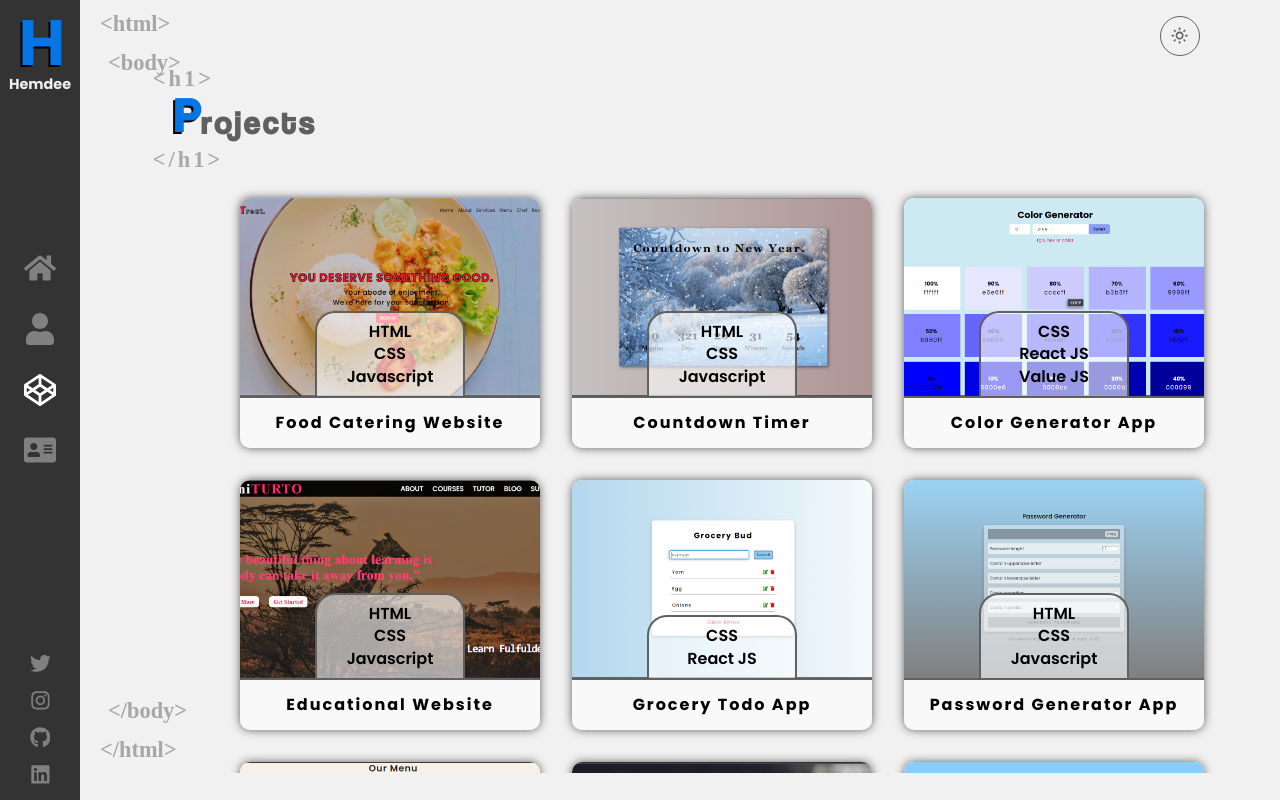
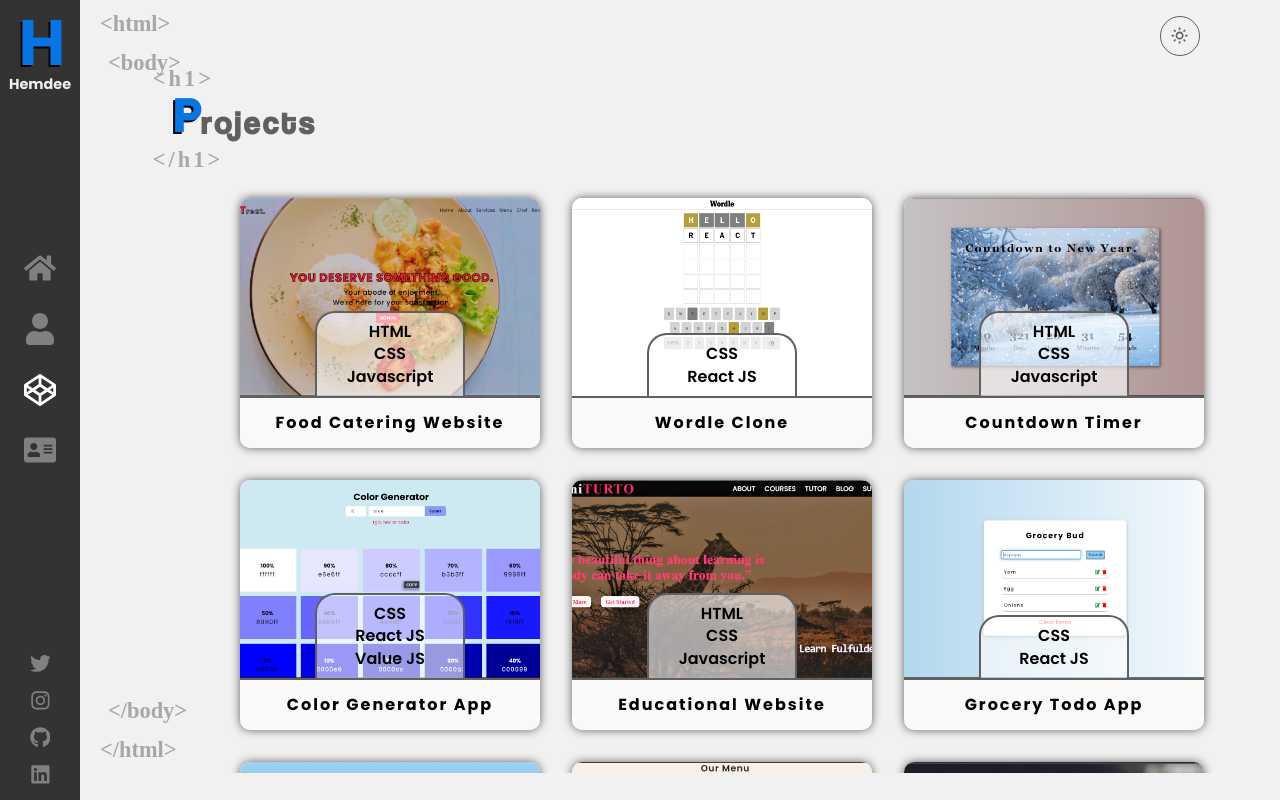
Before and after one commit to Hemdee1/portfolio, a React (Create React App) app: page /projects in a window 1280 px wide. Built offline with nearby package versions, Linux system fonts and the light colour scheme; a web font is replaced by a local one.

Commit message:
add wordle clone project

```diff
--- a/src/data.js
+++ b/src/data.js
@@ -4,6 +4,12 @@ export const projects = [
     img: "Doya.png",
     tech: ["HTML", "CSS", "Javascript"],
     link: "https://doyastreat.netlify.app",
+  },
+  {
+    name: "Wordle Clone",
+    img: "wordle.png",
+    tech: ["CSS", "React JS"],
+    link: "https://hemdeewordle.netlify.app",
   },
   {
     name: "Countdown Timer",
```
Also changed, not shown: public/projects/wordle.png (added).
